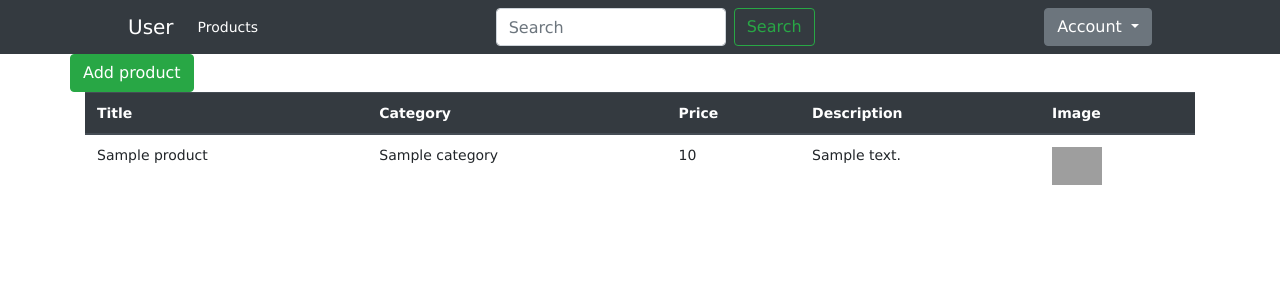
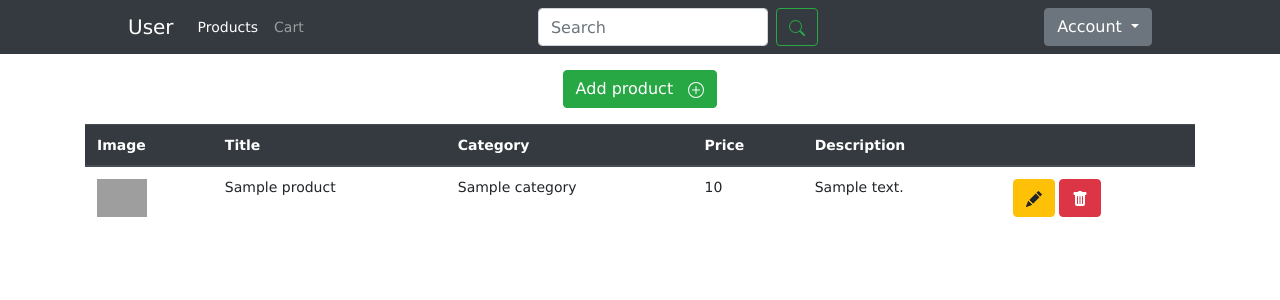
Before and after one commit to HanoonIH/ecommercecr, a Node server app: template views/admin/view-products.hbs in a window 1280 px wide. Shown: the top 300 px of the page. Run offline with Node 20, Linux system fonts and the light colour scheme; the template is opened without the code that fills it: most values are stand-ins (such as "Sample title", 1, 10 or a date in 2020); some libraries are stand-ins or nearby versions; grey boxes are pictures that could not be loaded.

Commit message:
delete product

```diff
--- a/views/admin/view-products.hbs
+++ b/views/admin/view-products.hbs
@@ -1,31 +1,56 @@
 <section>
     <div class="container">
 
-<div class="row">
-    <a href="/admin/add-product" class="btn btn-success">Add product</a>
-</div>
+        <div class="row">
+            <a href="/admin/add-product" class="btn btn-success mx-auto my-3">
+                Add product &nbsp;
+                <svg width="1em" height="1em" viewBox="0 0 16 16" class="bi bi-plus-circle" fill="currentColor"
+                    xmlns="http://www.w3.org/2000/svg">
+                    <path fill-rule="evenodd"
+                        d="M8 15A7 7 0 1 0 8 1a7 7 0 0 0 0 14zm0 1A8 8 0 1 0 8 0a8 8 0 0 0 0 16z" />
+                    <path fill-rule="evenodd"
+                        d="M8 4a.5.5 0 0 1 .5.5v3h3a.5.5 0 0 1 0 1h-3v3a.5.5 0 0 1-1 0v-3h-3a.5.5 0 0 1 0-1h3v-3A.5.5 0 0 1 8 4z" />
+                </svg>
+            </a>
+        </div>
         <table class="table table-hover">
             <thead class="thead-dark">
                 <tr>
                     {{!-- <th scope="col">#</th> --}}
+                    <th scope="col">Image</th>
                     <th scope="col">Title</th>
                     <th scope="col">Category</th>
                     <th scope="col">Price</th>
                     <th scope="col">Description</th>
-                    <th scope="col">Image</th>
+                    <th scope="col"></th>
                 </tr>
             </thead>
             <tbody>
                 {{#each products}}
                 <tr>
                     {{!-- <th scope="row">{{this._id}}</th> --}}
+                    <td>
+                        <img src="/images/product-images/{{this._id}}.jpg" style="width: 50px;" alt="">
+                    </td>
                     <td>{{this.title}}</td>
                     <td>{{this.category}}</td>
                     <td>{{this.price}}</td>
                     <td>{{this.description}}</td>
                     <td>
-                        <img src="/images/product-images/{{this._id}}.jpg"
-                         style="width: 50px;" alt="">
+                        <a href="/admin/edit-product" class="btn btn-warning">
+                            <svg width="1em" height="1em" viewBox="0 0 16 16" class="bi bi-pencil-fill"
+                                fill="currentColor" xmlns="http://www.w3.org/2000/svg">
+                                <path fill-rule="evenodd"
+                                    d="M12.854.146a.5.5 0 0 0-.707 0L10.5 1.793 14.207 5.5l1.647-1.646a.5.5 0 0 0 0-.708l-3-3zm.646 6.061L9.793 2.5 3.293 9H3.5a.5.5 0 0 1 .5.5v.5h.5a.5.5 0 0 1 .5.5v.5h.5a.5.5 0 0 1 .5.5v.5h.5a.5.5 0 0 1 .5.5v.207l6.5-6.5zm-7.468 7.468A.5.5 0 0 1 6 13.5V13h-.5a.5.5 0 0 1-.5-.5V12h-.5a.5.5 0 0 1-.5-.5V11h-.5a.5.5 0 0 1-.5-.5V10h-.5a.499.499 0 0 1-.175-.032l-.179.178a.5.5 0 0 0-.11.168l-2 5a.5.5 0 0 0 .65.65l5-2a.5.5 0 0 0 .168-.11l.178-.178z" />
+                            </svg>
+                        </a>
+                        <a href="/admin/delete-product/{{this._id}}" class="btn btn-danger" onclick="return confirm('Are you sure to delete {{this.title}}')">
+                            <svg width="1em" height="1em" viewBox="0 0 16 16" class="bi bi-trash-fill"
+                                fill="currentColor" xmlns="http://www.w3.org/2000/svg">
+                                <path fill-rule="evenodd"
+                                    d="M2.5 1a1 1 0 0 0-1 1v1a1 1 0 0 0 1 1H3v9a2 2 0 0 0 2 2h6a2 2 0 0 0 2-2V4h.5a1 1 0 0 0 1-1V2a1 1 0 0 0-1-1H10a1 1 0 0 0-1-1H7a1 1 0 0 0-1 1H2.5zm3 4a.5.5 0 0 1 .5.5v7a.5.5 0 0 1-1 0v-7a.5.5 0 0 1 .5-.5zM8 5a.5.5 0 0 1 .5.5v7a.5.5 0 0 1-1 0v-7A.5.5 0 0 1 8 5zm3 .5a.5.5 0 0 0-1 0v7a.5.5 0 0 0 1 0v-7z" />
+                            </svg>
+                        </a>
                     </td>
                 </tr>
                 {{/each}}
--- a/views/partials/admin-header.hbs
+++ b/views/partials/admin-header.hbs
@@ -20,7 +20,15 @@
             </ul>
             <form class="form-inline my-2 my-lg-0">
                 <input class="form-control mr-sm-2" type="search" placeholder="Search">
-                <button class="btn btn-outline-success my-2 my-sm-0" type="submit">Search</button>
+                <button class="btn btn-outline-success my-2 my-sm-0" type="submit">
+                    <svg width="1em" height="1em" viewBox="0 0 16 16" class="bi bi-search" fill="currentColor"
+                        xmlns="http://www.w3.org/2000/svg">
+                        <path fill-rule="evenodd"
+                            d="M10.442 10.442a1 1 0 0 1 1.415 0l3.85 3.85a1 1 0 0 1-1.414 1.415l-3.85-3.85a1 1 0 0 1 0-1.415z" />
+                        <path fill-rule="evenodd"
+                            d="M6.5 12a5.5 5.5 0 1 0 0-11 5.5 5.5 0 0 0 0 11zM13 6.5a6.5 6.5 0 1 1-13 0 6.5 6.5 0 0 1 13 0z" />
+                    </svg>
+                </button>
             </form>
         </div>
     </nav>
--- a/views/partials/user-header.hbs
+++ b/views/partials/user-header.hbs
@@ -15,10 +15,11 @@
                         <a class="nav-link" href="/">Products <span class="sr-only">(current)</span></a>
                     </li>
 
+                    <li class="nav-item">
+                        <a class="nav-link" href="/cart">Cart</a>
+                    </li>
+
                     {{#if user}}
-                    <li class="nav-item">
-                        <a class="nav-link" href="#">Cart</a>
-                    </li>
                     <li class="nav-item">
                         <a class="nav-link" href="#">Orders</a>
                     </li>
@@ -32,7 +33,15 @@
 
                 <form class="form-inline my-2 my-lg-0">
                     <input class="form-control mr-sm-2" type="search" placeholder="Search">
-                    <button class="btn btn-outline-success my-2 my-sm-0" type="submit">Search</button>
+                    <button class="btn btn-outline-success my-2 my-sm-0" type="submit">
+                        <svg width="1em" height="1em" viewBox="0 0 16 16" class="bi bi-search" fill="currentColor"
+                            xmlns="http://www.w3.org/2000/svg">
+                            <path fill-rule="evenodd"
+                                d="M10.442 10.442a1 1 0 0 1 1.415 0l3.85 3.85a1 1 0 0 1-1.414 1.415l-3.85-3.85a1 1 0 0 1 0-1.415z" />
+                            <path fill-rule="evenodd"
+                                d="M6.5 12a5.5 5.5 0 1 0 0-11 5.5 5.5 0 0 0 0 11zM13 6.5a6.5 6.5 0 1 1-13 0 6.5 6.5 0 0 1 13 0z" />
+                        </svg>
+                    </button>
                 </form>
             </div>
 
```
Also changed, not shown: helpers/product-helpers.js (+11 -1 lines), routes/admin.js (+13 -1 lines), routes/user.js (+12 -0 lines), views/user/cart.hbs (added, +33 -0 lines), public/images/product-images/5f9ef5b129ce075a35905142.jpg (added), public/images/product-images/5f9ef5f729ce075a35905143.jpg (added), public/images/product-images/5f9ef61e29ce075a35905144.jpg (added), public/images/product-images/5f9ef66c29ce075a35905145.jpg (added), public/images/product-images/5f9ef73f29ce075a35905146.jpg (added), public/images/product-images/5f9ef75229ce075a35905147.jpg (added).
